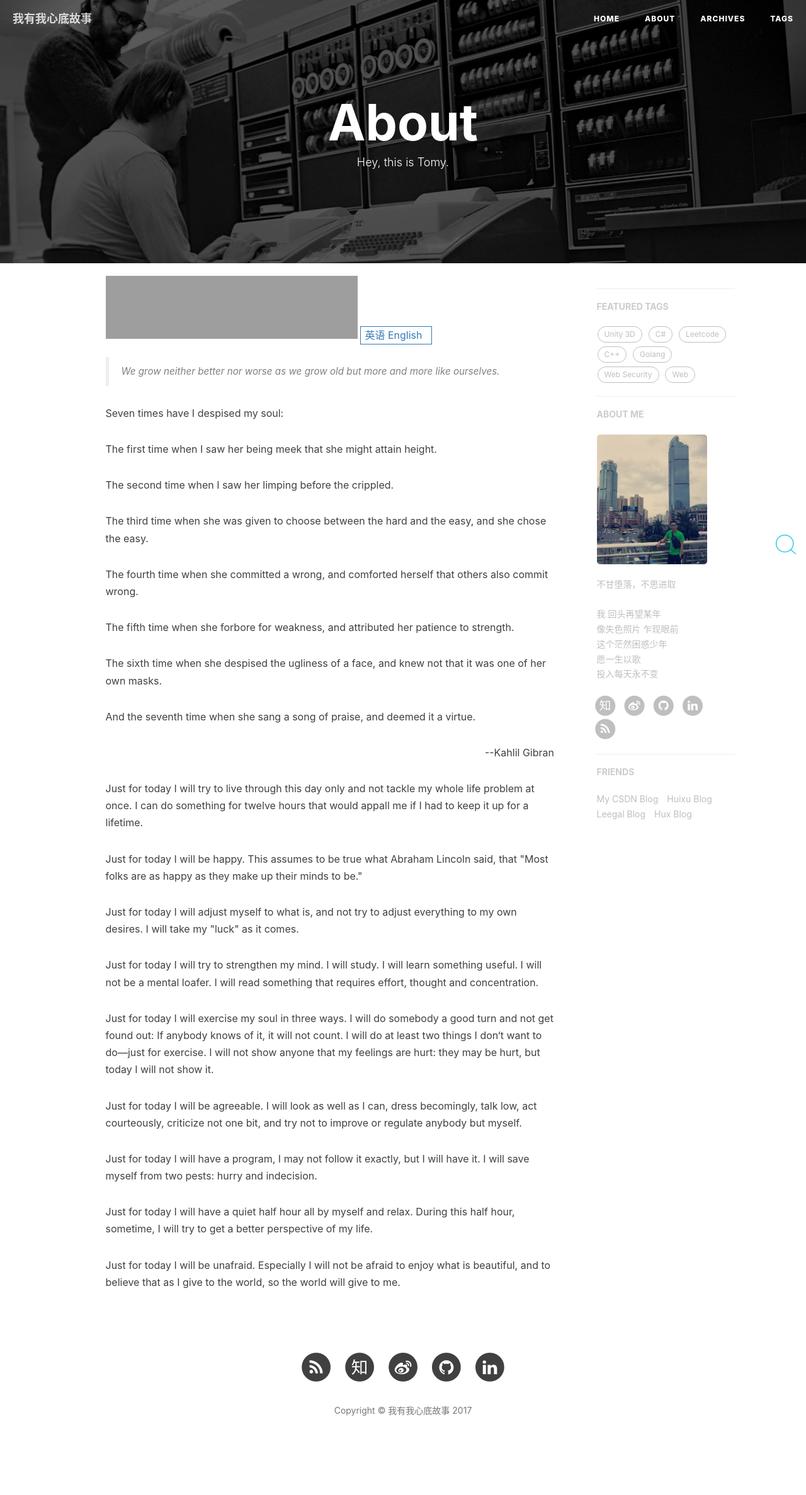
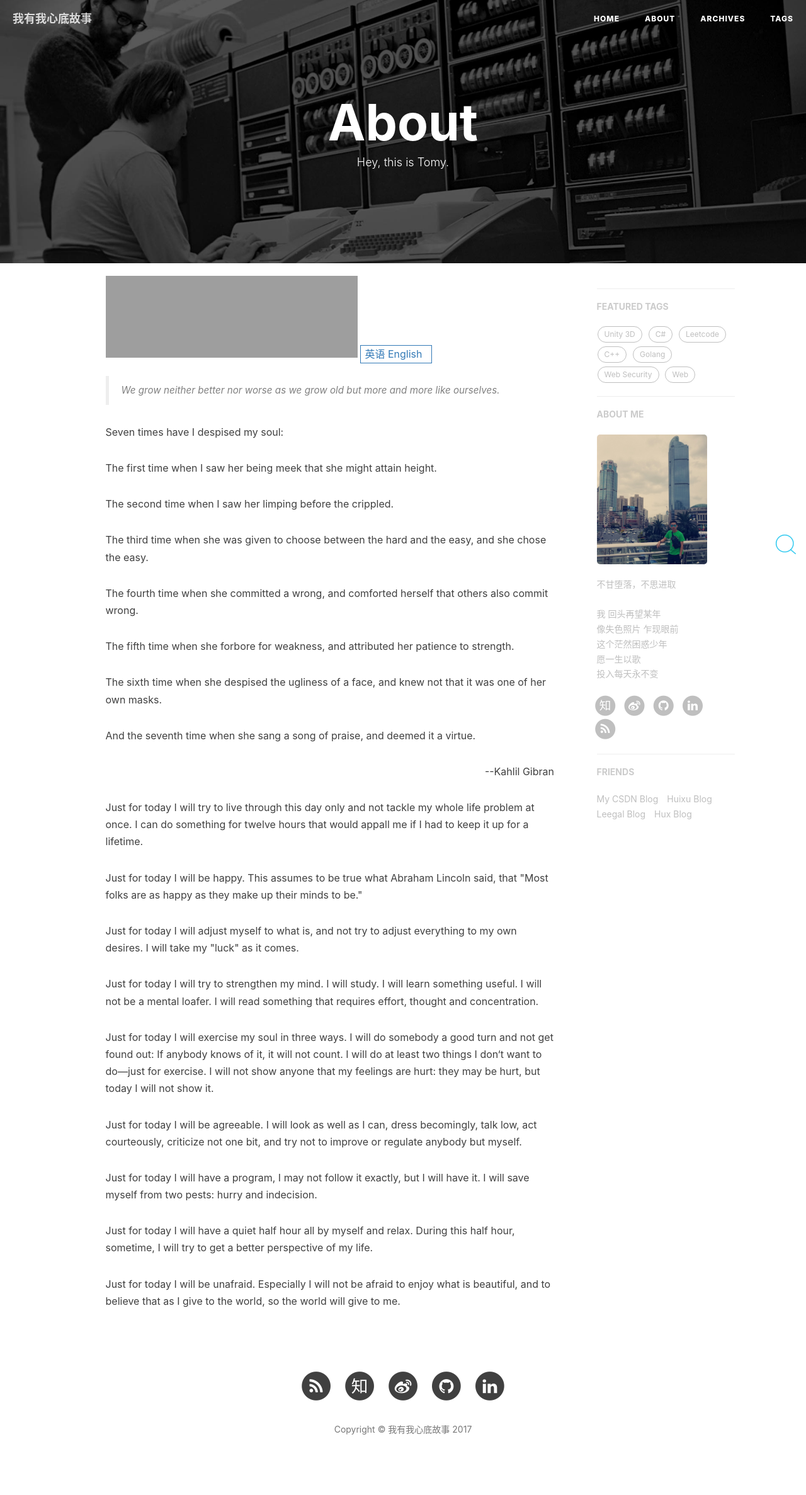
Before and after one commit to Tomy-Lee/Tomy-Lee.github.io, a Jekyll site: the page built from about.html, in a window 1280 px wide. Shown: the whole page at 63% size. Built offline with Jekyll 4.4.1, drawn with Linux system fonts in a browser that asks for light colours; nearby versions of some CDN libraries; comment, search, counter and statistics services are not loaded; before the commit the page ends 2344 px from its top, so only the background shows below that; grey boxes are pictures that could not be loaded.

Commit message:
Update about.html

```diff
--- a/about.html
+++ b/about.html
@@ -5,7 +5,7 @@
 header-img: "img/post-bg-unix-linux.jpg"
 ---
 
-<iframe frameborder="no" border="0" marginwidth="0" marginheight="0" width=400 height=100 src="//music.163.com/outchain/player?type=2&id=347597&auto=1&height=66"></iframe>
+<iframe frameborder="no" border="0" marginwidth="0" marginheight="0" width=400 height=130 src="//music.163.com/outchain/player?type=2&id=347597&auto=1&height=66"></iframe>
 <!-- Language Selector -->
 <select onchange= "onLanChange(this.options[this.options.selectedIndex].value)">
     <option value="0" selected> 英语 English</option>
```
